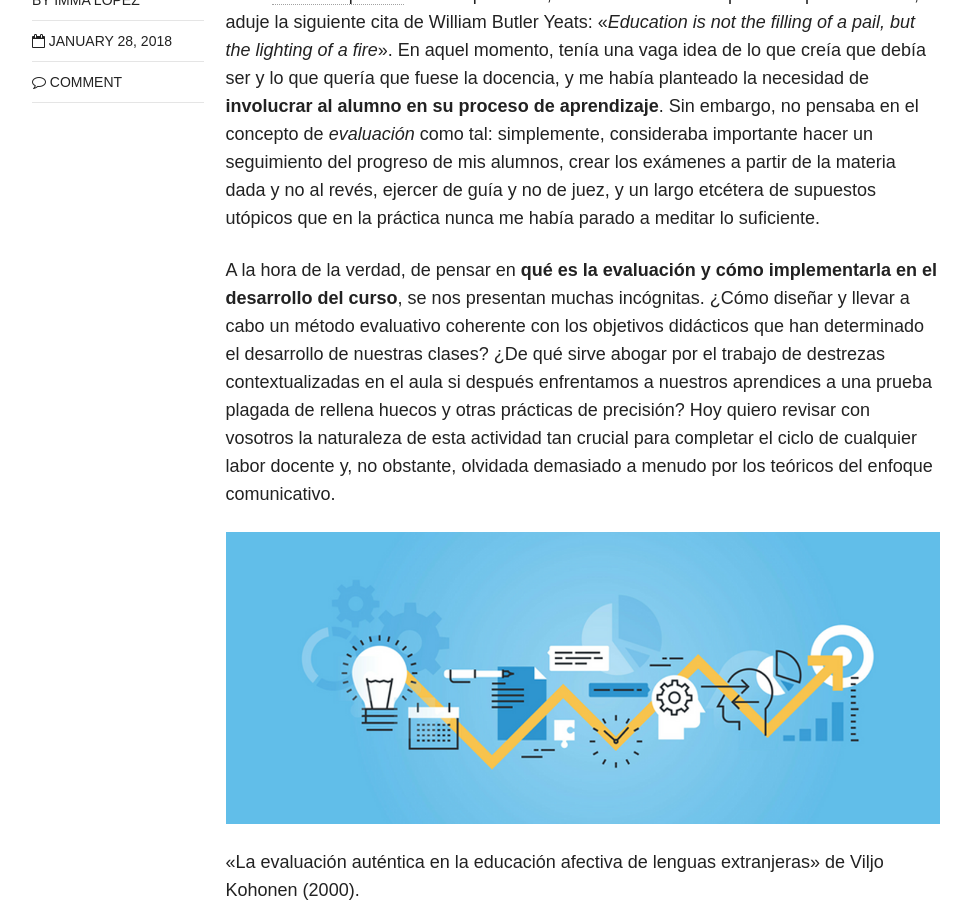
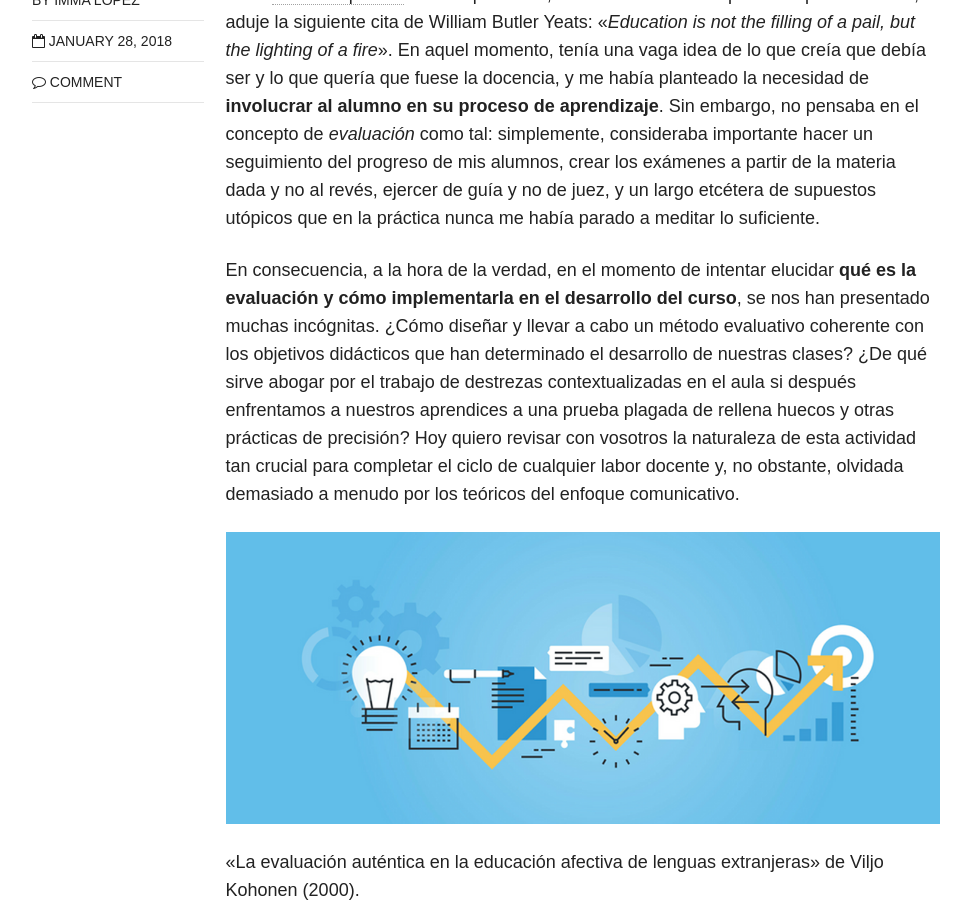
Before and after one commit to immalopez/immalopez.github.io, a Jekyll site: the page built from _posts/blog/2018-01-28-evaluacion-antes-y-despues.md, in a window 1280 px wide and 900 px high, scrolled down 592 px. Shown: the whole window, without its empty margins (154-1125 px from the left). Built offline with Jekyll 4.4.1, drawn with Linux system fonts in a browser that asks for light colours; nearby versions of some CDN libraries; comment, search, counter and statistics services are not loaded.

Commit message:
Update 2018-01-28-evaluacion-antes-y-despues.md

```diff
--- a/_posts/blog/2018-01-28-evaluacion-antes-y-despues.md
+++ b/_posts/blog/2018-01-28-evaluacion-antes-y-despues.md
@@ -13,7 +13,7 @@
 
 En el [Punto de partida](https://immalopez.github.io/blog/punto-de-partida/) de este portafolio, al hablar de mi concepción del profesor ideal, aduje la siguiente cita de William Butler Yeats: «_Education is not the filling of a pail, but the lighting of a fire_». En aquel momento, tenía una vaga idea de lo que creía que debía ser y lo que quería que fuese la docencia, y me había planteado la necesidad de **involucrar al alumno en su proceso de aprendizaje**. Sin embargo, no pensaba en el concepto de _evaluación_ como tal: simplemente, consideraba importante hacer un seguimiento del progreso de mis alumnos, crear los exámenes a partir de la materia dada y no al revés, ejercer de guía y no de juez, y un largo etcétera de supuestos utópicos que en la práctica nunca me había parado a meditar lo suficiente.
 
-A la hora de la verdad, de pensar en **qué es la evaluación y cómo implementarla en el desarrollo del curso**, se nos presentan muchas incógnitas. ¿Cómo diseñar y llevar a cabo un método evaluativo coherente con los objetivos didácticos que han determinado el desarrollo de nuestras clases? ¿De qué sirve abogar por el trabajo de destrezas contextualizadas en el aula si después enfrentamos a nuestros aprendices a una prueba plagada de rellena huecos y otras prácticas de precisión? Hoy quiero revisar con vosotros la naturaleza de esta actividad tan crucial para completar el ciclo de cualquier labor docente y, no obstante, olvidada demasiado a menudo por los teóricos del enfoque comunicativo.
+En consecuencia, a la hora de la verdad, en el momento de intentar elucidar **qué es la evaluación y cómo implementarla en el desarrollo del curso**, se nos han presentado muchas incógnitas. ¿Cómo diseñar y llevar a cabo un método evaluativo coherente con los objetivos didácticos que han determinado el desarrollo de nuestras clases? ¿De qué sirve abogar por el trabajo de destrezas contextualizadas en el aula si después enfrentamos a nuestros aprendices a una prueba plagada de rellena huecos y otras prácticas de precisión? Hoy quiero revisar con vosotros la naturaleza de esta actividad tan crucial para completar el ciclo de cualquier labor docente y, no obstante, olvidada demasiado a menudo por los teóricos del enfoque comunicativo.
 
 
 
```
